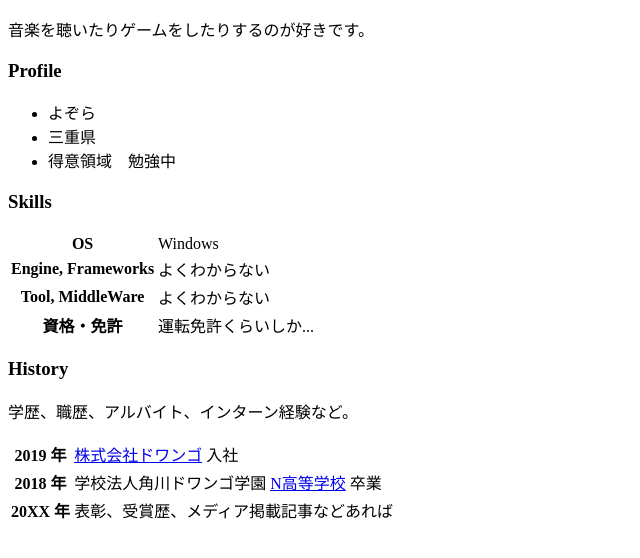
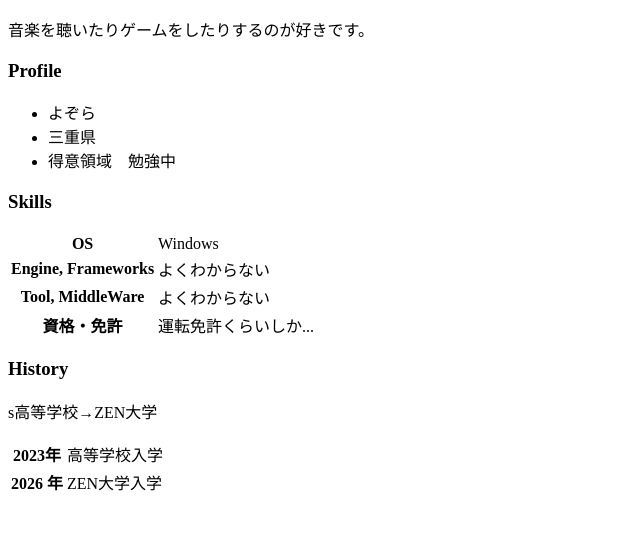
Before and after one commit to yozora1234/yozora1234.github.io, a plain HTML site: page index.html in a window 1280 px wide. Shown: the part 110-668 px from the top of the page, without its empty margins (0-640 px from the left). Drawn offline with Linux system fonts and the light colour scheme.

Commit message:
Update index.html

```diff
--- a/index.html
+++ b/index.html
@@ -41,19 +41,15 @@
     </table>
 
     <h3>History</h3>
-    <p>学歴、職歴、アルバイト、インターン経験など。</p>
+    <p>s高等学校→ZEN大学</p>
     <table>
       <tr>
-        <th>2019 年</th>
-        <td><a href="https://dwango.co.jp/">株式会社ドワンゴ</a> 入社</td>
+        <th>2023年</th>
+        <td>高等学校入学</td>
       </tr>
       <tr>
-        <th>2018 年</th>
-        <td>学校法人角川ドワンゴ学園 <a href="https://nnn.ed.jp/">N高等学校</a> 卒業</td>
-      </tr>
-      <tr>
-        <th>20XX 年</th>
-        <td>表彰、受賞歴、メディア掲載記事などあれば</td>
+        <th>2026 年</th>
+        <td>ZEN大学入学</td>
       </tr>
     </table>
   </body>
```
